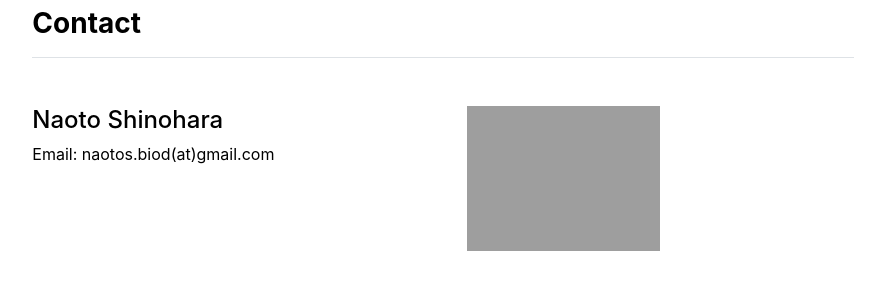
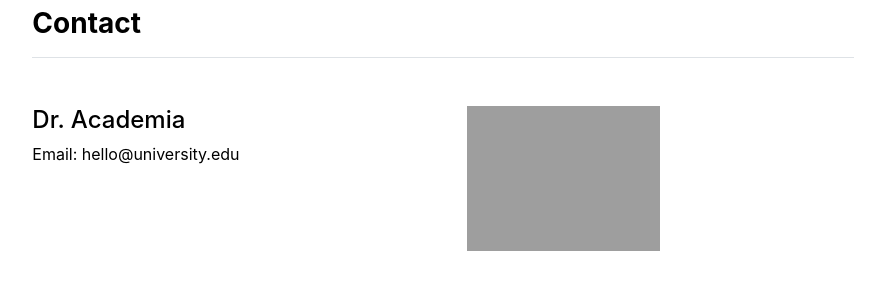
Before and after one commit to snaoto/snaoto.github.io, a Jekyll site: the page built from contact.md, in a window 1280 px wide. Shown: the part 166-466 px from the top of the page, without its empty margins (197-1082 px from the left). Built offline with Jekyll 4.4.1, drawn with Linux system fonts in a browser that asks for light colours.

Commit message:
test img

```diff
--- a/_data/settings.yml
+++ b/_data/settings.yml
@@ -21,4 +21,5 @@ social:
 - {icon: 'twitter', link: 'https://twitter.com/NaotoShinohara'}
 
 contacts:
-- {name: 'Naoto Shinohara', email: 'naotos.biod(at)gmail.com', image: "{{ site.github.url }}/assets/img/profile.jpg"}
+# - {name: 'Naoto Shinohara', email: 'naotos.biod(at)gmail.com', image: "{{ site.github.url }}/assets/img/profile.jpg"}
+- {name: 'Dr. Academia', email: 'hello@university.edu', image: 'assets/img/profile.jpg'}
--- a/_layouts/home.html
+++ b/_layouts/home.html
@@ -8,7 +8,7 @@ layout: default
     {{ content }}
   </div>
   <div class="col-md-5">
-    <img src="{{ site.github.url }}/assets/img/top.jpg" alt="Home" width="100%">
+    <img src="assets/img/top.jpg" alt="Home" width="100%">
   </div>
 </div>
 
```
